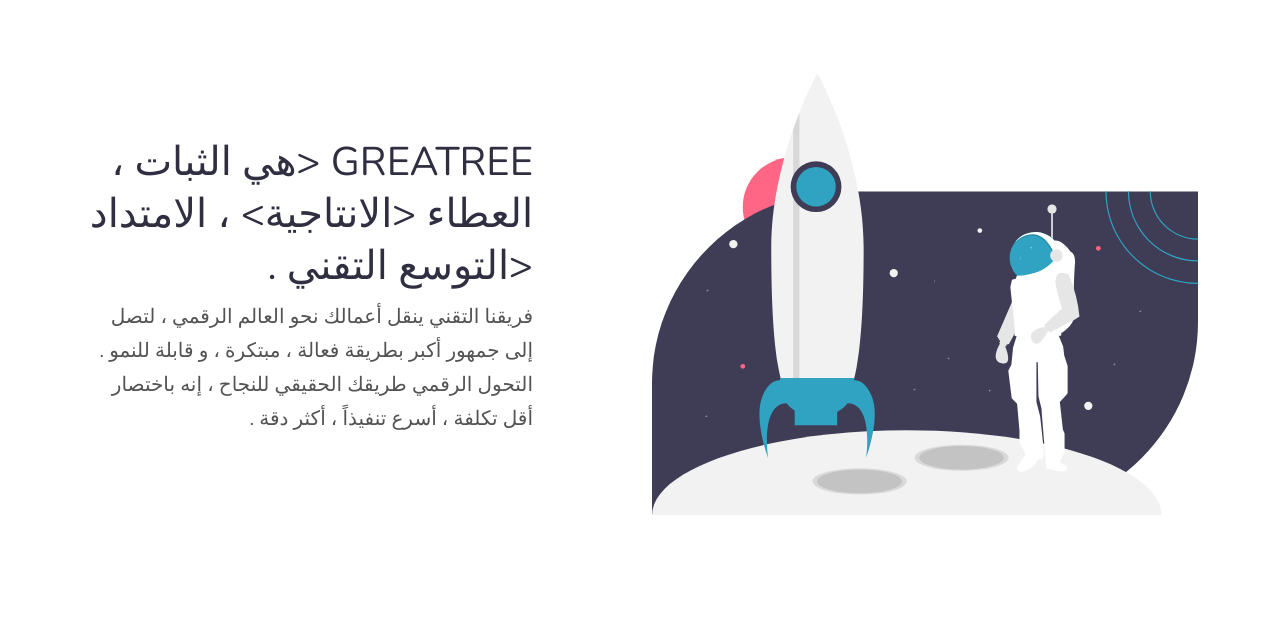
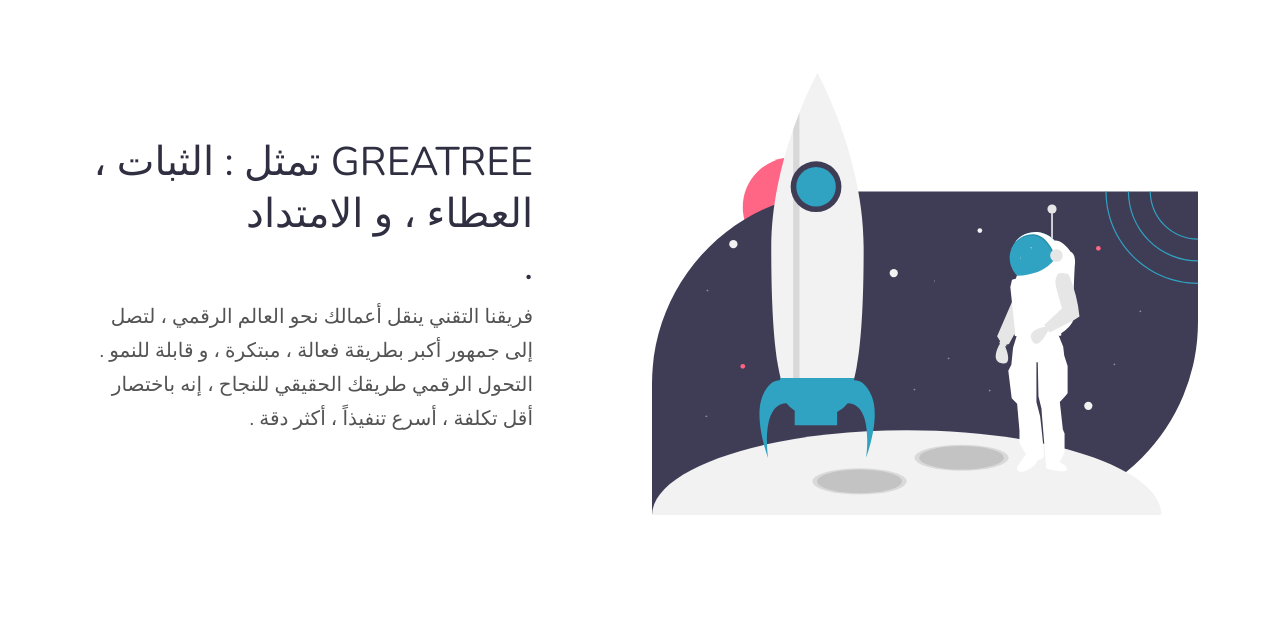
Before and after one commit to ibnHamdan/greatree, a plain HTML site: page about.html in a window 1280 px wide. Shown: the part 142-763 px from the top of the page. Drawn offline with nearby package versions, Linux system fonts and the light colour scheme.

Commit message:
Update about.html

```diff
--- a/about.html
+++ b/about.html
@@ -115,7 +115,7 @@
               </div>
               <div class="col-12 col-lg-6 col-xl-5">
                 <div>
-                  <h2><span class="font-w-4 d-block">GREATREE <هي الثبات  ، العطاء <الانتاجية> ، الامتداد <التوسع التقني . </span></h2>
+                  <h2><span class="font-w-4 d-block">GREATREE تمثل : الثبات ، العطاء ، و الامتداد <br> . </span></h2>
                   <p class="lead">
                     فريقنا التقني ينقل أعمالك نحو العالم الرقمي ، لتصل إلى جمهور أكبر بطريقة فعالة ، مبتكرة ، و قابلة للنمو . التحول الرقمي طريقك الحقيقي للنجاح
                     ، إنه باختصار أقل تكلفة ، أسرع تنفيذاً ، أكثر دقة .
```
